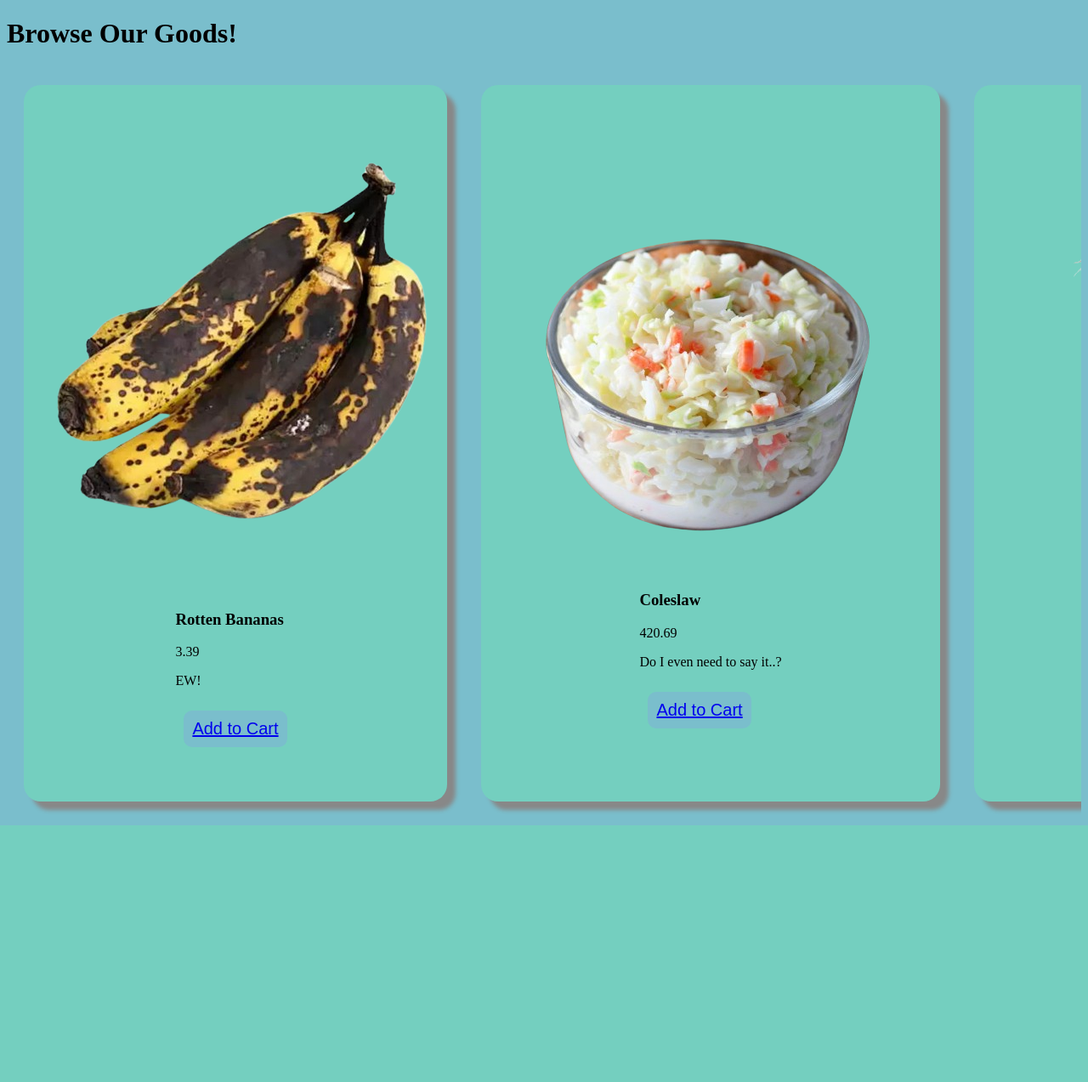
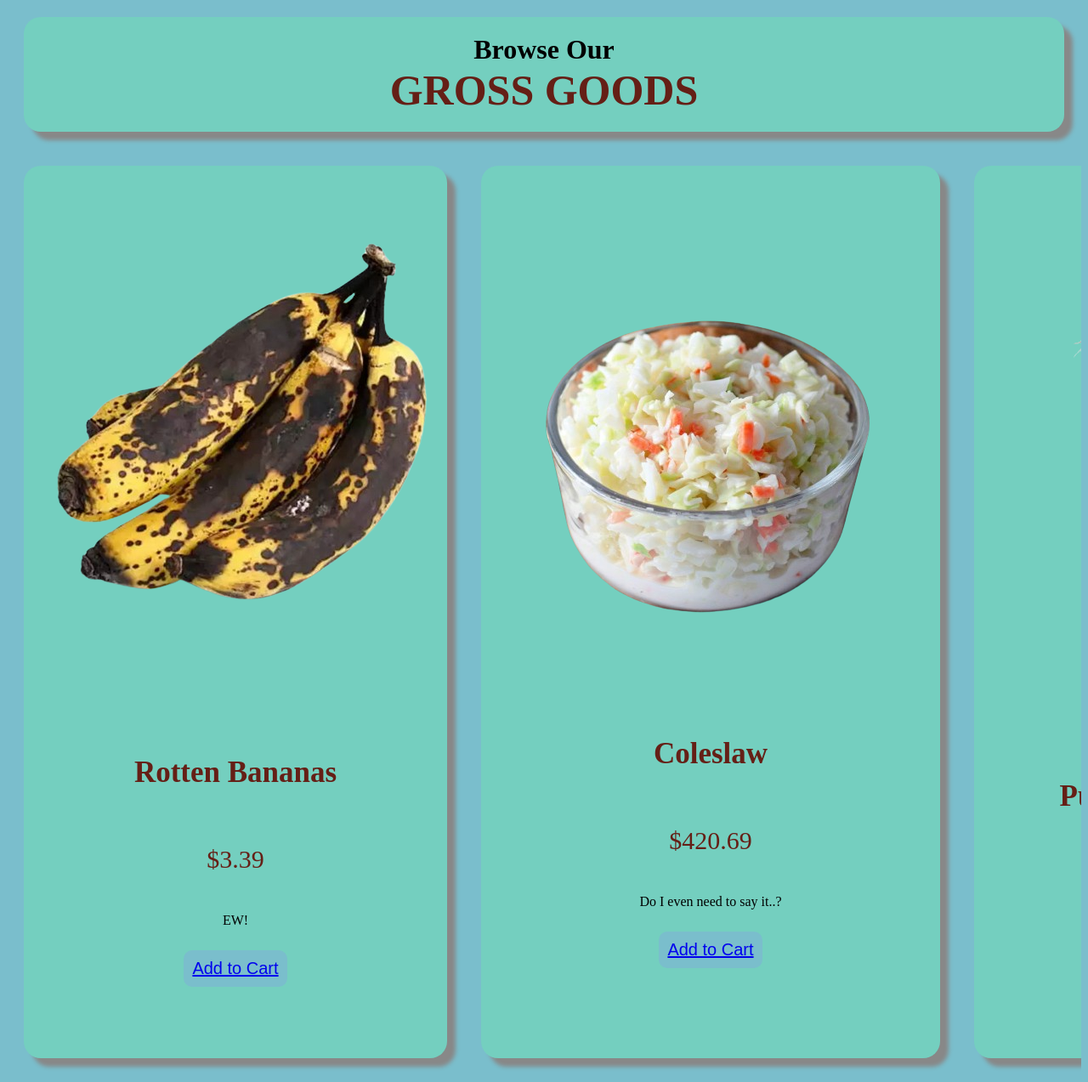
Before and after one commit to FraicheSolfege/Grosser-Grocer-Django-, a Django app: page /shopping/ in a window 1280 px wide. Shown: the part 52-1325 px from the top of the page at 85% size. Before the commit the page ends 1023 px from the top, so only its background shows below. Run offline with Django 5.2, Linux system fonts and the light colour scheme; data comes from the database, SQL or seed files in the repository; both versions use the stored data as it was after the commit.

Commit message:
CSS mostly

```diff
--- a/app/static/styles.css
+++ b/app/static/styles.css
@@ -12,25 +12,43 @@ body{
     align-items: end;
 }
 
+.GROSS{
+    font-size: 50px;
+    color: #651f16;
+
+}
+
 #hello-msg{
     color: white;
     font-size: 20px;
     margin-right: 10px;
 }
 /* ------------------PRODUCT BROWSING PAGE------------------  */
+
 .productsBrowser{
     display: flex;
     flex-direction: row;
 
 }
 
-/* .productIMGs{
-    height: 200px;
-    width: 150px;
-    padding: 50px
-} */
+.productsMainText{
+    display: flex;
+    flex-direction: column;
+    margin-left: 40%;
+    margin-right: 40%;
+    align-items: center;
+    justify-content: center;
+    padding: 20px;
+    margin: 20px;
+    background-color: #74cfbf;
+    border-radius: 20px;
+    box-shadow: 10px 10px 5px #888888;
+}
+
 
 .productItem{
+    margin-left: 40%;
+    margin-right: 40%;
     display: flex;
     flex-direction: column;
     align-items: center;
@@ -56,6 +74,41 @@ body{
     font-size: 20px;
 }
 
+.productInfo{
+    padding: 20px;
+    margin-top: 40px;
+    display: flex;
+    flex-direction: column;
+    align-items: center;
+}
+/* .productInfo{
+    display: flex;
+    flex-direction: column;
+    align-items: center;
+    justify-content: center;
+    padding: 5px;
+    margin: 20px;
+    background-color: rgb(98, 72, 118);
+    border-radius: 20px;
+    box-shadow: 10px 10px 5px #888888;
+    width: 70%;
+} */
+.productNameText{
+    font-size: 35px;
+    color: #651f16;
+
+}
+
+.productPriceText{
+    font-size: 30px;
+    color: #651f16;
+}
+
+.productDescriptionText{
+    font-size: 30px;
+    color: #651f16;
+}
+
 
 /* ------------------ABOUT US PAGE------------------  */
 .aboutUS{
--- a/app/templates/create.html
+++ b/app/templates/create.html
@@ -1,7 +1,7 @@
 {% extends 'base.html'%}
 {% block content %}
-<h1>Create a Product</h1>
-<form method="POST" enctype="multipart/form-data">
+<h1 class="centerHead">Create a product</h1>
+<form method="POST" enctype="multipart/form-data" class="createForm">
     {% csrf_token %}
     <label for="name">Product Name:</label>
     <input type="text" name="name" id="name">
--- a/app/templates/delete.html
+++ b/app/templates/delete.html
@@ -1,8 +1,8 @@
 {% extends 'base.html' %}
 {% block content %}
 
-<h1>DELETE PRODUCTS</h1>
-<form method="POST">
+<h1 class="centerHead">Delete a product</h1>
+<form method="POST" class="deleteForm">
     {% csrf_token %}
     <label for="name">Product Name:</label>
     <select name="name" id="name">
--- a/app/templates/shopping.html
+++ b/app/templates/shopping.html
@@ -1,6 +1,6 @@
 {% extends 'base.html' %}
 {% block content %}
-<h1>Browse Our Goods!</h1>
+<h1 class="productsMainText">Browse Our <span class="GROSS">GROSS GOODS</span></h1>
 <div class="productContainer">
     {% for product in products %}
     <div class="productItem">
@@ -8,9 +8,9 @@
             <img src="{{ product.image.url }}" class="productIMG">
         {% endif %}
         <div class="productInfo">
-            <h3>{{ product.name }}</h3>
-            <p>{{ product.price }}</p>
-            <p>{{ product.description }}</p>
+            <h3 class="productNameText">{{ product.name }}</h3>
+            <p class="productPriceText">${{ product.price }}</p>
+            <p clsas="productDescriptionText">{{ product.description }}</p>
             <button class="addToCartButton"><a href="{% url 'cart' %}">Add to Cart</a></button>
         </div>
     </div>
--- a/app/templates/update.html
+++ b/app/templates/update.html
@@ -1,7 +1,7 @@
 {% extends 'base.html' %}
 {% block content %}
-<h1>Update Products</h1>
-<form method="POST" enctype="multipart/form-data">
+<h1 class="centerHead">Update products</h1>
+<form method="POST" enctype="multipart/form-data" class="updateForm">
     {% csrf_token %}
     <label for="name">Product Name:</label>
     <select name="name" id="name">
--- a/app/views.py
+++ b/app/views.py
@@ -149,6 +149,8 @@ def deletePage(request):
 #     context = {'form': form, 'orders': orders, 'products': products}
 #     return render(request, 'update.html', context)
 
+@login_required(login_url='login')
+@allowed_users(allowed_roles=['admin'])
 def createPage(request):
     if request.method == 'POST':
         name = request.POST.get('name')
@@ -159,6 +161,8 @@ def createPage(request):
         return redirect('shopping')
     return render(request, 'create.html')
 
+@login_required(login_url='login')
+@allowed_users(allowed_roles=['admin'])
 def updatePage(request):
     if request.method == 'POST':
         product_name = request.POST.get('name')
```
Also changed, not shown: other parts of app/static/styles.css (+69 -2 lines), db.sqlite3, media/expired_eggplant_ZgWl3cg.png (added), media/freaky_fritos_w21fAP4.png (added), media/grossgrapes_UedxoZa.png (added), media/nasty_nachos_BZB8j6I.png (added).
